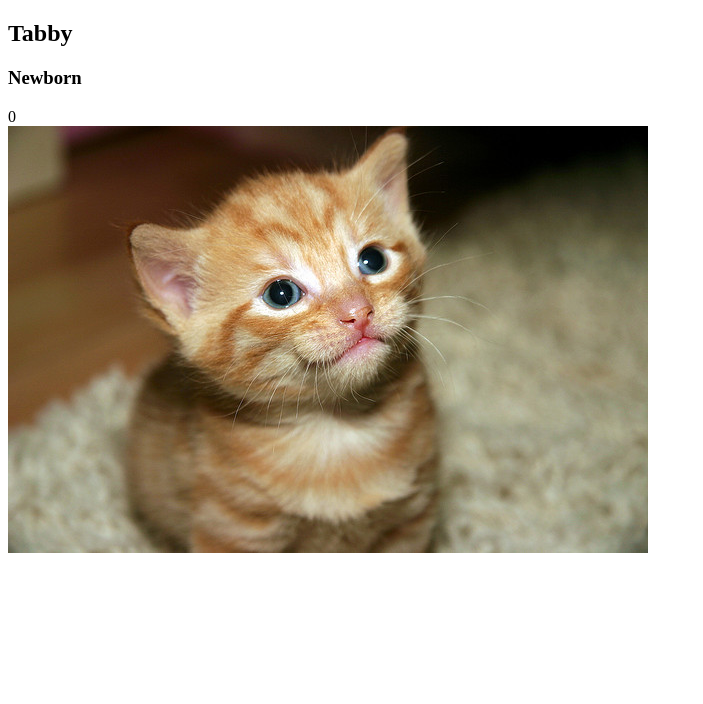
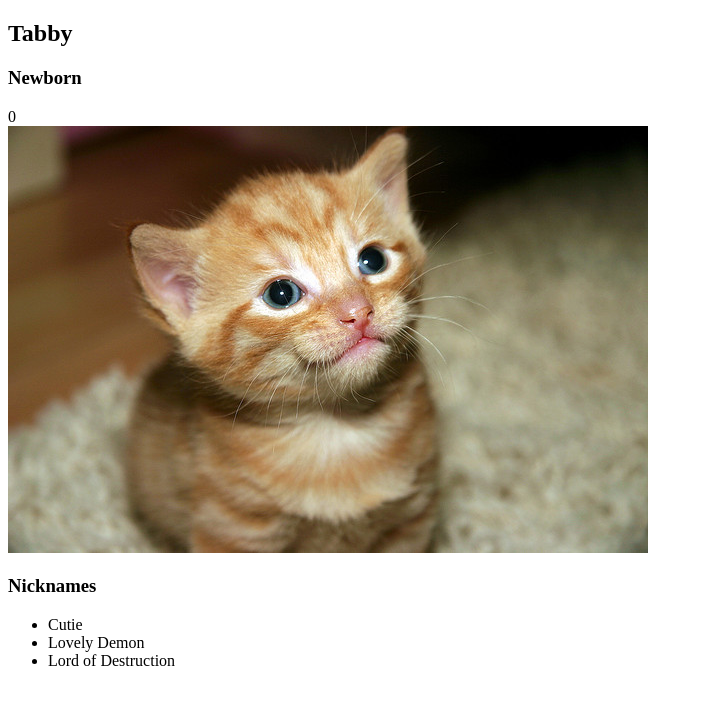
Before and after one commit to mairandomness/udacity-fullstack, a plain HTML site: page exercises/cat-clicker-knockout/index.html in a window 1280 px wide. Shown: the whole page, without its empty margins (0-703 px from the left). Drawn offline with Linux system fonts and the light colour scheme.

Commit message:
add nickname display

```diff
--- a/exercises/cat-clicker-knockout/index.html
+++ b/exercises/cat-clicker-knockout/index.html
@@ -13,6 +13,10 @@
             <div class="cat-count" data-bind="text: clickCount"></div>
             <img class="cat-img" data-bind="click: incrementCounter, attr: {src:
                 imgSrc}" src="" alt="cute cat">
+            <h3>Nicknames</h3>
+            <ul data-bind="foreach: nicknames">
+                <li data-bind="text: $data"></li>
+            </ul>
 
         </div>
         <script src="js/lib/knockout-3.2.0.js"></script>
--- a/exercises/cat-clicker-knockout/js/app.js
+++ b/exercises/cat-clicker-knockout/js/app.js
@@ -14,6 +14,10 @@ var ViewModel = function() {
     }
   });
 
+  this.nicknames = ko.observableArray([
+      "Cutie", "Lovely Demon", "Lord of Destruction"
+  ]);
+
   this.incrementCounter = function() {
     this.clickCount(this.clickCount() + 1);
   };
```
